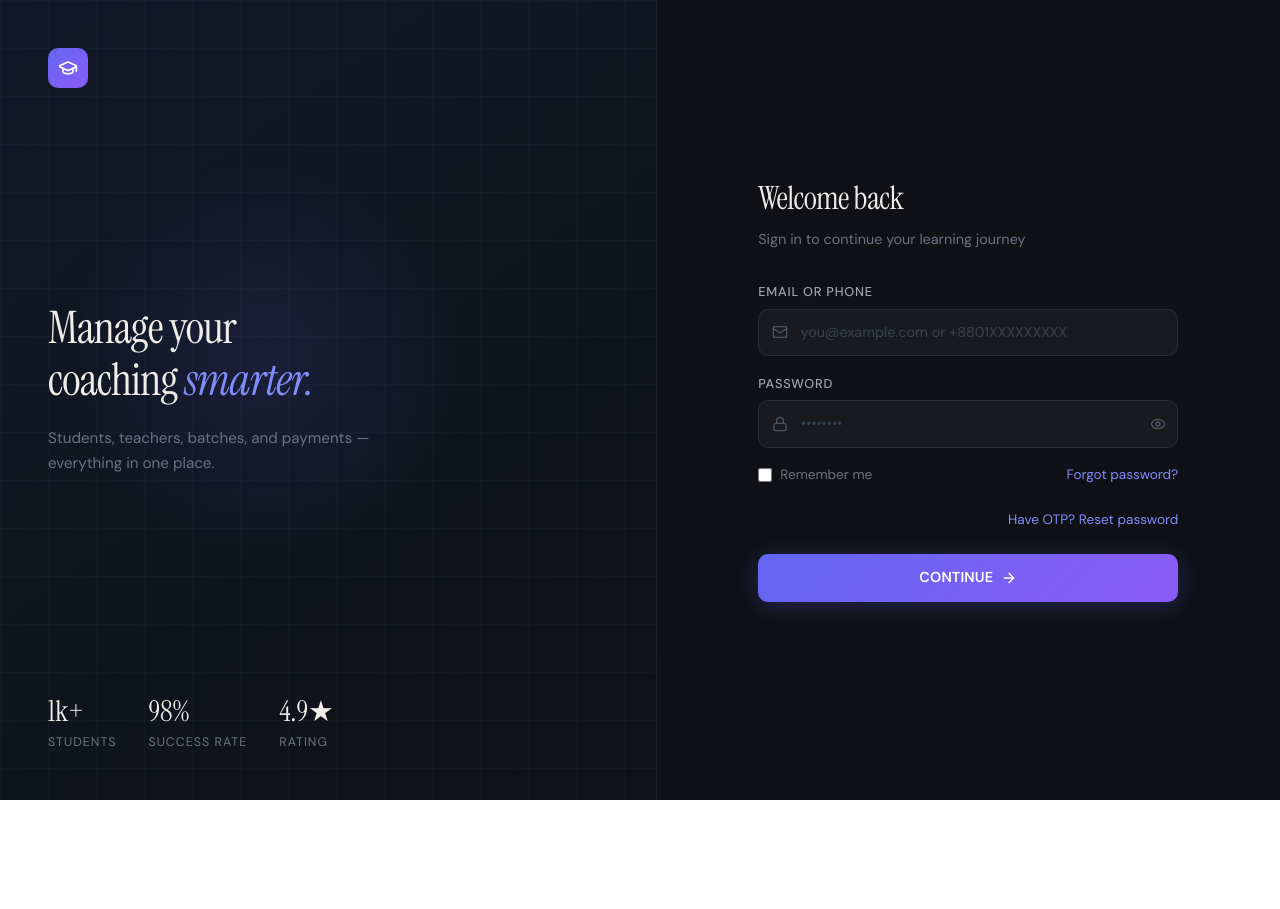
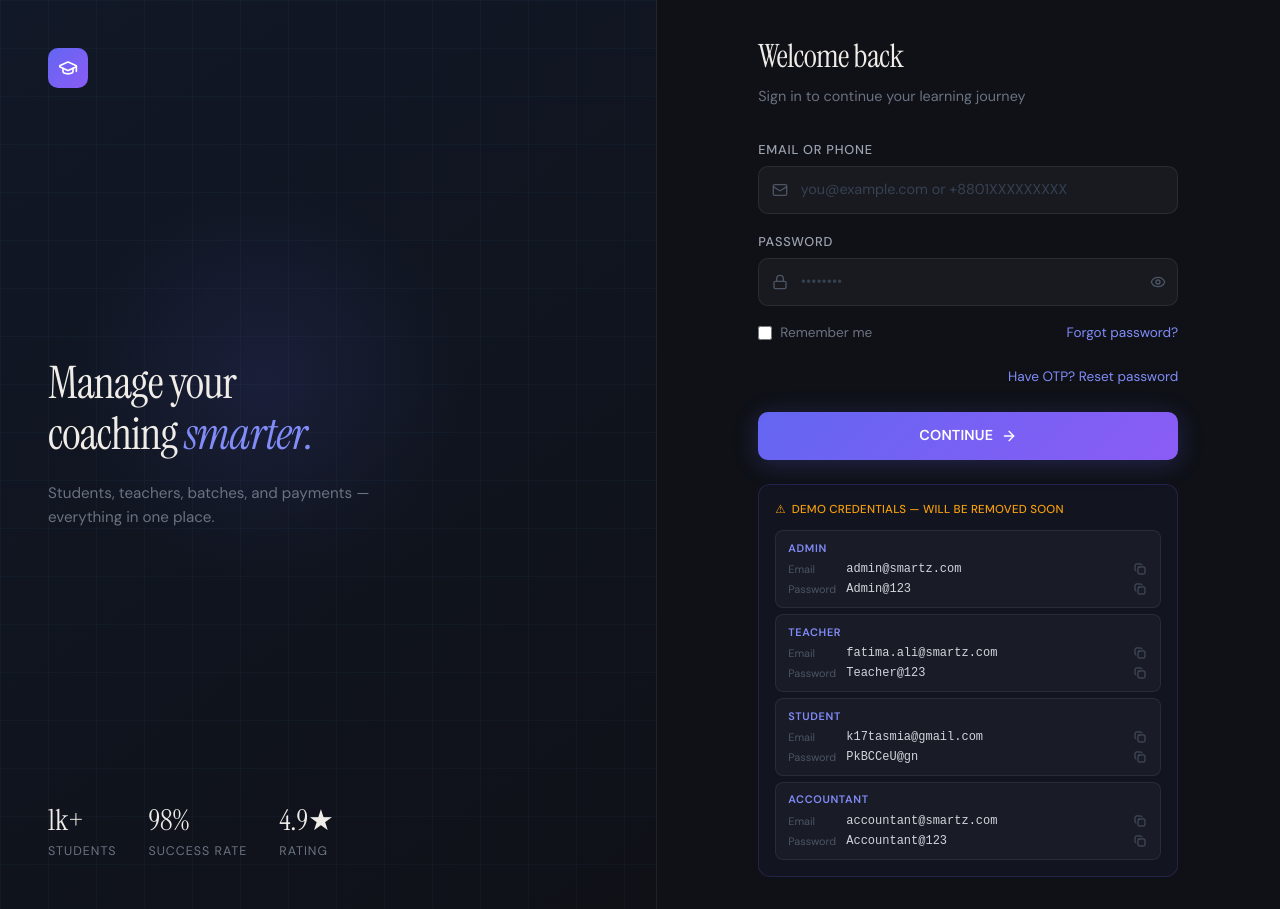
Before and after one commit to Safwan169/lms__frontend, a Next.js app: page /login in a window 1280 px wide. Before the commit the page ends 800 px from the top, so only its background shows below. Built offline with nearby package versions, Linux system fonts and the light colour scheme; no server answers.

Commit message:
feat: Demo credentials — will be removed soon

```diff
--- a/src/app/login/page.tsx
+++ b/src/app/login/page.tsx
@@ -2,7 +2,7 @@
 import React, { useEffect, useState } from 'react';
 import { useForm } from 'react-hook-form';
 import { zodResolver } from '@hookform/resolvers/zod';
-import { Mail, Lock, Eye, EyeOff, ArrowRight, GraduationCap } from 'lucide-react';
+import { Mail, Lock, Eye, EyeOff, ArrowRight, GraduationCap, Copy, Check } from 'lucide-react';
 import { toast } from 'sonner';
 import { useRouter } from 'next/navigation';
 import { useForgotPasswordMutation, useLoginMutation, useResetPasswordMutation } from '@/features/user/userApi';
@@ -61,6 +61,55 @@ const SubmitButton: React.FC<{ isLoading: boolean }> = ({ isLoading }) => (
     </button>
 );
 
+const DEMO_ACCOUNTS = [
+    { role: 'Admin',      email: 'admin@smartz.com',       password: 'Admin@123' },
+    { role: 'Teacher',    email: 'fatima.ali@smartz.com',  password: 'Teacher@123' },
+    { role: 'Student',    email: 'k17tasmia@gmail.com',    password: 'PkBCCeU@gn' },
+    { role: 'Accountant', email: 'accountant@smartz.com',  password: 'Accountant@123' },
+];
+
+function CopyButton({ text }: { text: string }) {
+    const [copied, setCopied] = useState(false);
+    const handleCopy = async (e: React.MouseEvent) => {
+        e.stopPropagation();
+        await navigator.clipboard.writeText(text);
+        setCopied(true);
+        setTimeout(() => setCopied(false), 1500);
+    };
+    return (
+        <button type="button" className={`lms-copy-btn${copied ? ' copied' : ''}`} onClick={handleCopy} title="Copy">
+            {copied ? <Check size={12} /> : <Copy size={12} />}
+        </button>
+    );
+}
+
+function DemoCredentials({ setValue }: { setValue: (field: 'identifier' | 'password', value: string) => void }) {
+    return (
+        <div className="lms-demo">
+            <p className="lms-demo-notice">
+                <span>⚠</span> Demo credentials — will be removed soon
+            </p>
+            <div className="lms-demo-list">
+                {DEMO_ACCOUNTS.map(({ role, email, password }) => (
+                    <div key={role} className="lms-demo-card">
+                        <div className="lms-demo-role">{role}</div>
+                        <div className="lms-demo-row">
+                            <span className="lms-demo-label">Email</span>
+                            <span className="lms-demo-value">{email}</span>
+                            <CopyButton text={email} />
+                        </div>
+                        <div className="lms-demo-row" style={{ marginTop: '2px' }}>
+                            <span className="lms-demo-label">Password</span>
+                            <span className="lms-demo-value">{password}</span>
+                            <CopyButton text={password} />
+                        </div>
+                    </div>
+                ))}
+            </div>
+        </div>
+    );
+}
+
 const LoginForm: React.FC = () => {
     const [showPassword, setShowPassword] = useState<boolean>(false);
     const [isLoadingLogin, setIsLoadingLogin] = useState<boolean>(false);
@@ -98,6 +147,7 @@ const LoginForm: React.FC = () => {
         handleSubmit,
         getValues,
         setError,
+        setValue,
         formState: { errors }
     } = useForm<LoginFormData>({
         resolver: zodResolver(loginSchema),
@@ -599,6 +649,88 @@ const LoginForm: React.FC = () => {
                     color: #e8e6e0;
                 }
 
+                /* Demo credentials */
+                .lms-demo {
+                    margin-top: 1.5rem;
+                    border: 1px solid rgba(99,102,241,0.2);
+                    border-radius: 12px;
+                    padding: 1rem;
+                    background: rgba(99,102,241,0.04);
+                }
+
+                .lms-demo-notice {
+                    font-size: 0.72rem;
+                    color: #f59e0b;
+                    margin-bottom: 0.75rem;
+                    display: flex;
+                    align-items: center;
+                    gap: 6px;
+                    font-weight: 500;
+                    letter-spacing: 0.02em;
+                    text-transform: uppercase;
+                }
+
+                .lms-demo-list {
+                    display: flex;
+                    flex-direction: column;
+                    gap: 6px;
+                }
+
+                .lms-demo-card {
+                    background: rgba(255,255,255,0.03);
+                    border: 1px solid rgba(255,255,255,0.07);
+                    border-radius: 8px;
+                    padding: 0.55rem 0.75rem;
+                }
+
+                .lms-demo-role {
+                    font-size: 0.68rem;
+                    font-weight: 600;
+                    color: #818cf8;
+                    text-transform: uppercase;
+                    letter-spacing: 0.06em;
+                    margin-bottom: 4px;
+                }
+
+                .lms-demo-row {
+                    display: flex;
+                    align-items: center;
+                    justify-content: space-between;
+                    gap: 6px;
+                }
+
+                .lms-demo-label {
+                    font-size: 0.68rem;
+                    color: #4b5563;
+                    width: 52px;
+                    flex-shrink: 0;
+                }
+
+                .lms-demo-value {
+                    font-size: 0.75rem;
+                    color: #d1d5db;
+                    font-family: monospace;
+                    flex: 1;
+                    overflow: hidden;
+                    text-overflow: ellipsis;
+                    white-space: nowrap;
+                }
+
+                .lms-copy-btn {
+                    background: none;
+                    border: none;
+                    cursor: pointer;
+                    color: #4b5563;
+                    padding: 2px;
+                    display: flex;
+                    align-items: center;
+                    transition: color 0.15s;
+                    flex-shrink: 0;
+                }
+
+                .lms-copy-btn:hover { color: #818cf8; }
+                .lms-copy-btn.copied { color: #34d399; }
+
                 /* Footer text */
                 .lms-footer-text {
                     text-align: center;
@@ -816,6 +948,9 @@ const LoginForm: React.FC = () => {
                             <SocialButton icon={<GitHubIcon />} label="GitHub" onClick={() => handleSocialLogin('GitHub')} />
                         </div> */}
 
+                        {/* Demo credentials */}
+                        <DemoCredentials setValue={setValue} />
+
                         {/* <p className="lms-footer-text">
                             Don't have an account?{' '}
                             <Link href="/register" className="lms-footer-link">
```
